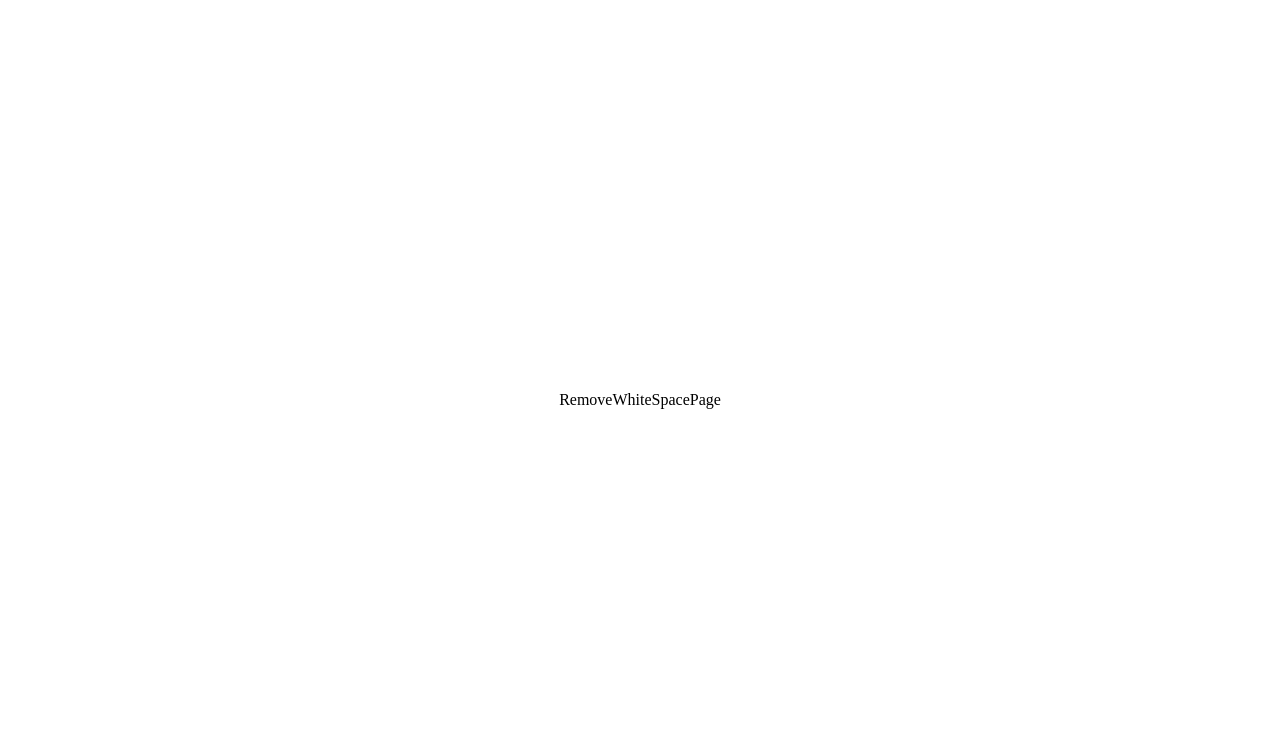
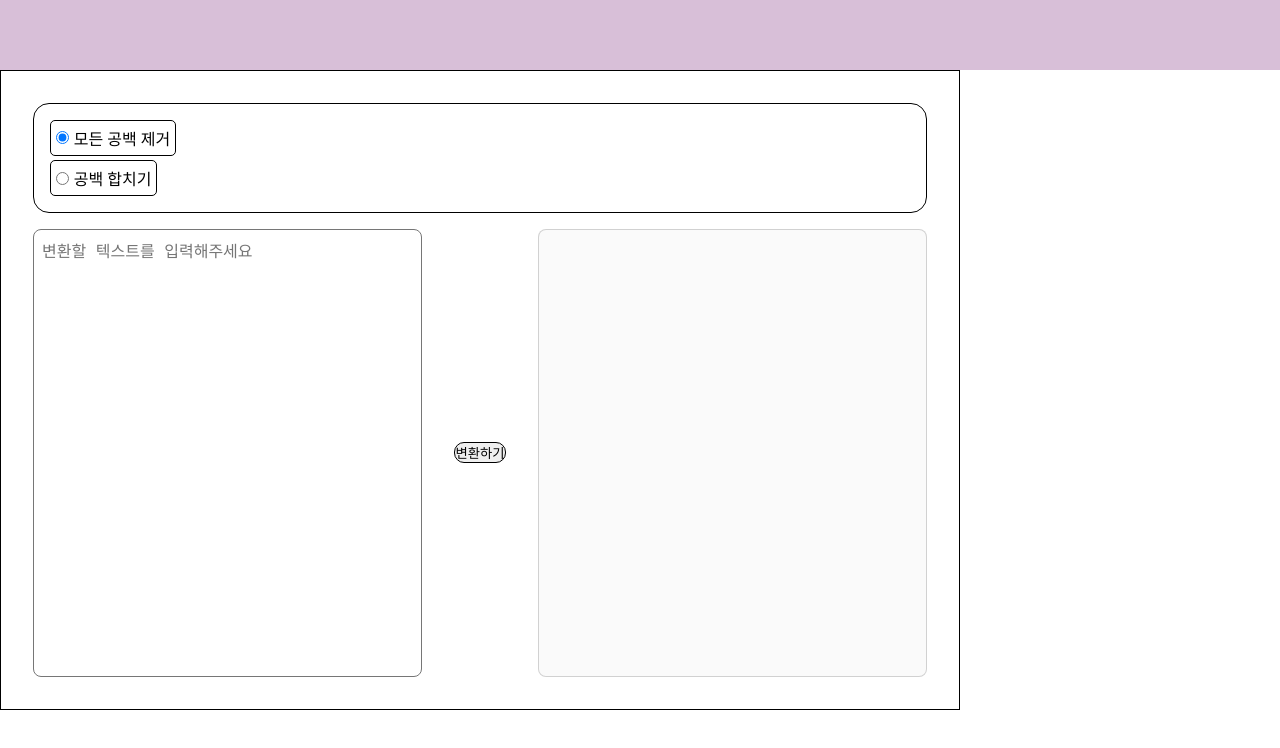
Before and after one commit to whgksqls9999/toollite, a React (Vite) app: page /remove_whitespace in a window 1280 px wide. Shown: the top 748 px of the page. Built offline with nearby package versions, Linux system fonts and the light colour scheme.

Commit message:
add header component

```diff
--- a/src/application/App.tsx
+++ b/src/application/App.tsx
@@ -18,11 +18,12 @@ export const App = memo(() => {
 			<ThemeProvider theme={theme}>
 				<GlobalStyles />
 				<Routes>
-					<Route path='/' element={<MainPage />} />
-					<Route
-						path='/remove_whitespace'
-						element={<RemoveWhiteSpacePage />}
-					/>
+					<Route path='/' element={<MainPage />}>
+						<Route
+							path='/remove_whitespace'
+							element={<RemoveWhiteSpacePage />}
+						/>
+					</Route>
 				</Routes>
 			</ThemeProvider>
 		</BrowserRouter>
--- /dev/null
+++ b/src/components/@section/footer/index.ts
@@ -0,0 +1 @@
+export * from './footer';
--- /dev/null
+++ b/src/components/@section/header/header.style.ts
@@ -0,0 +1,7 @@
+import styled from '@emotion/styled';
+
+export const Wrapper = styled.div`
+	width: 100%;
+	height: 70px;
+	background-color: #d8bfd8;
+`;
--- /dev/null
+++ b/src/components/@section/header/header.tsx
@@ -0,0 +1,6 @@
+import { memo } from 'react';
+import * as S from './header.style';
+
+export const HeaderComponent = memo(function HeaderComponent() {
+	return <S.Wrapper></S.Wrapper>;
+});
--- /dev/null
+++ b/src/components/@section/header/index.ts
@@ -0,0 +1 @@
+export * from './header';
--- a/src/pages/MainPage.tsx
+++ b/src/pages/MainPage.tsx
@@ -1,10 +1,26 @@
 import { memo } from 'react';
-import { RemoveWhiteSpaceWidget } from '../components/RemoveWhiteSpace';
 
-export const MainPage = memo(() => {
+import { Outlet } from 'react-router';
+import { HeaderComponent } from '../components/@section/header';
+
+export const MainPage = memo(function MainPage() {
+	return (
+		<>
+			<HeaderComponent />
+			<ContentComponent />
+			<FooterComponent />
+		</>
+	);
+});
+
+const ContentComponent = memo(function ContentComponent() {
 	return (
 		<div>
-			<RemoveWhiteSpaceWidget />
+			<Outlet />
 		</div>
 	);
 });
+
+const FooterComponent = memo(function FooterComponent() {
+	return <div></div>;
+});
--- a/src/pages/RemoveWhiteSpacePage.tsx
+++ b/src/pages/RemoveWhiteSpacePage.tsx
@@ -1,5 +1,6 @@
 import { memo } from 'react';
+import { RemoveWhiteSpaceWidget } from '../components/RemoveWhiteSpace';
 
 export const RemoveWhiteSpacePage = memo(() => {
-	return <div>RemoveWhiteSpacePage</div>;
+	return <RemoveWhiteSpaceWidget />;
 });
--- a/src/style/global.tsx
+++ b/src/style/global.tsx
@@ -18,6 +18,11 @@ export const GlobalStyles = () => (
 				width: 100vw;
 				height: 100vh;
 			}
+
+			div#root {
+				width: 100%;
+				height: 100%;
+			}
 		`}
 	/>
 );
```
Also changed, not shown: src/components/@section/footer/footer.style.ts (added), src/components/@section/footer/footer.tsx (added).
